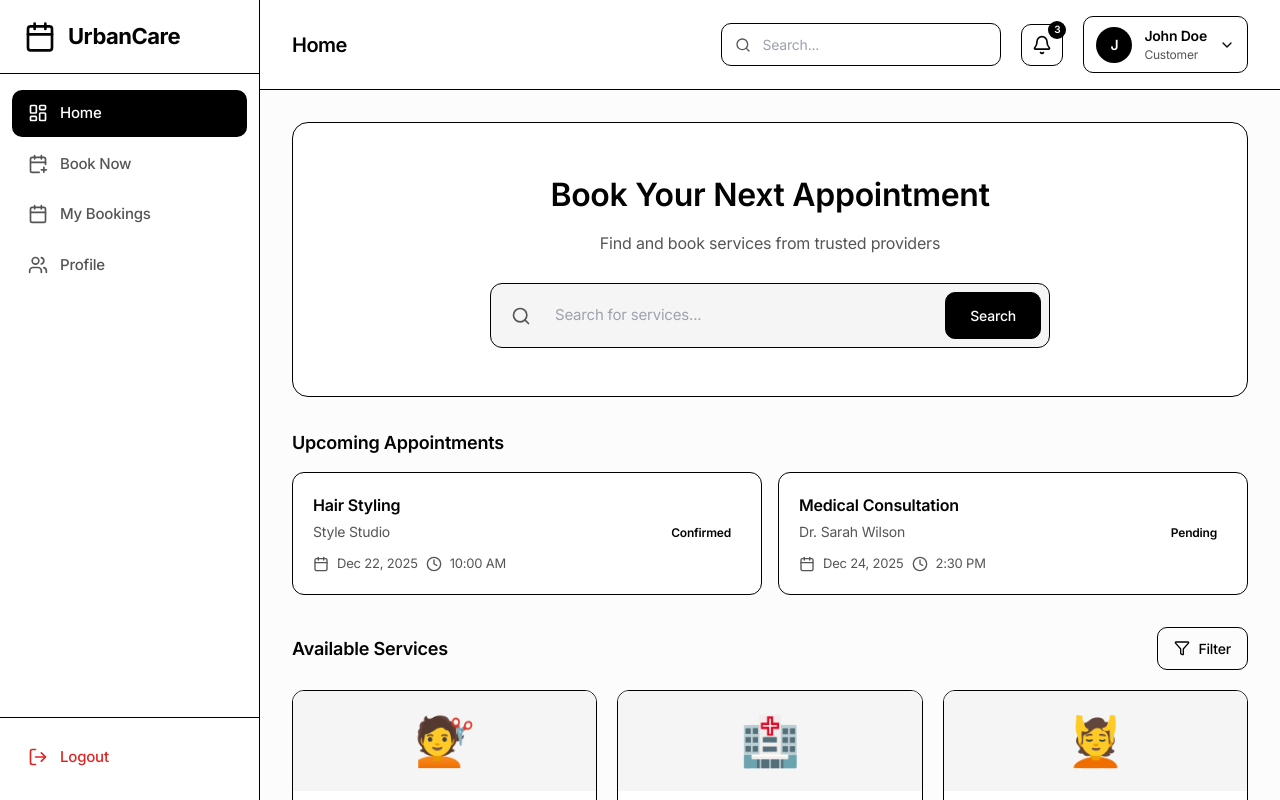
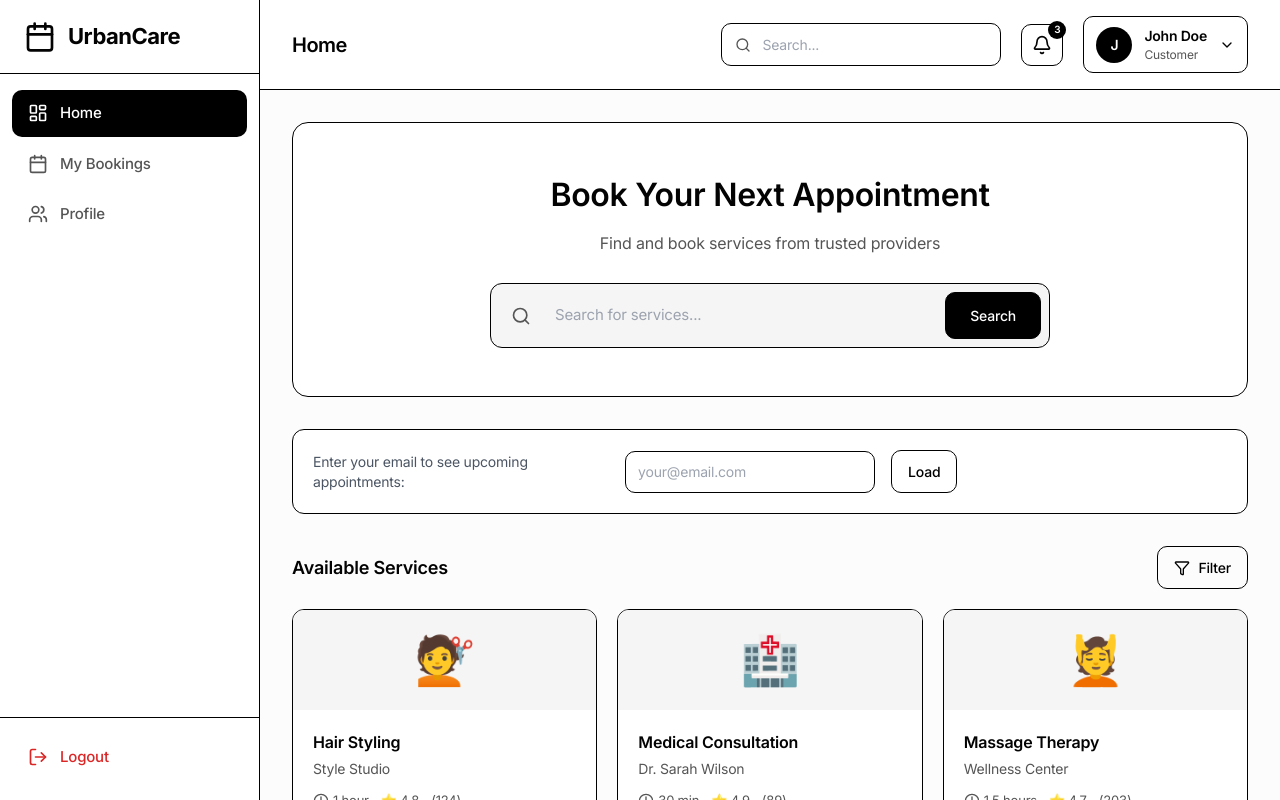
Before and after one commit to adwyte/odoo-appointment, a React (Vite) app in the folder frontend/: page /dashboard in a window 1280 px wide. Shown: the top 800 px of the page. Built offline with nearby package versions, Linux system fonts and the light colour scheme.

Commit message:
Add search feature, real upcoming bookings, remove sidebar Book Now, add GET /bookings API

```diff
--- a/frontend/src/components/layout/Sidebar.tsx
+++ b/frontend/src/components/layout/Sidebar.tsx
@@ -37,7 +37,6 @@ const organiserLinks = [
 
 const customerLinks = [
   { to: "/dashboard", icon: LayoutDashboard, label: "Home" },
-  { to: "/dashboard/book-now", icon: CalendarPlus, label: "Book Now" },
   { to: "/dashboard/my-bookings", icon: Calendar, label: "My Bookings" },
   { to: "/dashboard/profile", icon: Users, label: "Profile" },
 ];
--- a/frontend/src/pages/dashboard/CustomerDashboard.tsx
+++ b/frontend/src/pages/dashboard/CustomerDashboard.tsx
@@ -1,5 +1,7 @@
+import { useState, useEffect } from "react";
 import { Calendar, Clock, Search, Filter } from "lucide-react";
 import { useNavigate } from "react-router-dom";
+import axios from "axios";
 import Badge from "../../components/ui/Badge";
 
 const services = [
@@ -71,30 +73,84 @@ const services = [
   },
 ];
 
-const upcomingBookings = [
-  {
-    id: 1,
-    service: "Hair Styling",
-    provider: "Style Studio",
-    date: "Dec 22, 2025",
-    time: "10:00 AM",
-    status: "Confirmed",
-  },
-  {
-    id: 2,
-    service: "Medical Consultation",
-    provider: "Dr. Sarah Wilson",
-    date: "Dec 24, 2025",
-    time: "2:30 PM",
-    status: "Pending",
-  },
-];
+interface Booking {
+  id: number;
+  service_name: string;
+  start_time: string;
+  end_time: string;
+  status: string;
+}
 
 export default function CustomerDashboard() {
   const navigate = useNavigate();
+  const [searchQuery, setSearchQuery] = useState("");
+  const [filteredServices, setFilteredServices] = useState(services);
+  const [upcomingBookings, setUpcomingBookings] = useState<Booking[]>([]);
+  const [userEmail, setUserEmail] = useState("");
+  const [showEmailPrompt, setShowEmailPrompt] = useState(true);
+
+  // Load email from localStorage
+  useEffect(() => {
+    const savedEmail = localStorage.getItem("userEmail");
+    if (savedEmail) {
+      setUserEmail(savedEmail);
+      setShowEmailPrompt(false);
+      fetchUpcomingBookings(savedEmail);
+    }
+  }, []);
+
+  const fetchUpcomingBookings = async (email: string) => {
+    try {
+      const response = await axios.get<Booking[]>(`http://localhost:8000/api/bookings`, {
+        params: { customer_email: email }
+      });
+      // Filter for future bookings only
+      const now = new Date();
+      const upcoming = response.data.filter(b => new Date(b.start_time) > now);
+      setUpcomingBookings(upcoming.slice(0, 3)); // Show max 3
+    } catch (error) {
+      console.error("Error fetching bookings:", error);
+    }
+  };
+
+  const handleEmailSubmit = (e: React.FormEvent) => {
+    e.preventDefault();
+    if (userEmail) {
+      localStorage.setItem("userEmail", userEmail);
+      setShowEmailPrompt(false);
+      fetchUpcomingBookings(userEmail);
+    }
+  };
+
+  const handleSearch = () => {
+    if (!searchQuery.trim()) {
+      setFilteredServices(services);
+      return;
+    }
+    const query = searchQuery.toLowerCase();
+    const filtered = services.filter(
+      s => s.name.toLowerCase().includes(query) ||
+        s.provider.toLowerCase().includes(query)
+    );
+    setFilteredServices(filtered);
+  };
+
+  const handleSearchKeyPress = (e: React.KeyboardEvent) => {
+    if (e.key === 'Enter') {
+      handleSearch();
+    }
+  };
 
   const handleBookNow = (service: typeof services[0]) => {
     navigate(`/dashboard/book-now?serviceId=${service.id}&serviceName=${encodeURIComponent(service.name)}`);
+  };
+
+  const formatDateTime = (dateStr: string) => {
+    const date = new Date(dateStr);
+    return {
+      date: date.toLocaleDateString('en-US', { month: 'short', day: 'numeric', year: 'numeric' }),
+      time: date.toLocaleTimeString('en-US', { hour: '2-digit', minute: '2-digit' })
+    };
   };
 
   return (
@@ -105,35 +161,64 @@ export default function CustomerDashboard() {
         <p>Find and book services from trusted providers</p>
         <div className="hero-search">
           <Search className="w-5 h-5" />
-          <input type="text" placeholder="Search for services..." />
-          <button className="btn btn-primary">Search</button>
+          <input
+            type="text"
+            placeholder="Search for services..."
+            value={searchQuery}
+            onChange={(e) => setSearchQuery(e.target.value)}
+            onKeyPress={handleSearchKeyPress}
+          />
+          <button className="btn btn-primary" onClick={handleSearch}>Search</button>
         </div>
       </div>
 
+      {/* Email Prompt for Upcoming Appointments */}
+      {showEmailPrompt && (
+        <div className="upcoming-section">
+          <div className="upcoming-card" style={{ padding: '20px' }}>
+            <form onSubmit={handleEmailSubmit} className="flex gap-4 items-center">
+              <span className="text-sm text-gray-600">Enter your email to see upcoming appointments:</span>
+              <input
+                type="email"
+                value={userEmail}
+                onChange={(e) => setUserEmail(e.target.value)}
+                placeholder="your@email.com"
+                className="input"
+                style={{ maxWidth: '250px', marginBottom: 0 }}
+                required
+              />
+              <button type="submit" className="btn btn-outline">Load</button>
+            </form>
+          </div>
+        </div>
+      )}
+
       {/* Upcoming Appointments */}
-      {upcomingBookings.length > 0 && (
+      {!showEmailPrompt && upcomingBookings.length > 0 && (
         <div className="upcoming-section">
           <h3>Upcoming Appointments</h3>
           <div className="upcoming-grid">
-            {upcomingBookings.map((booking) => (
+            {upcomingBookings.map((booking) => {
+              const { date, time } = formatDateTime(booking.start_time);
+              return (
                 <div key={booking.id} className="upcoming-card">
                   <div className="upcoming-info">
-                  <span className="upcoming-service">{booking.service}</span>
-                  <span className="upcoming-provider">{booking.provider}</span>
+                    <span className="upcoming-service">{booking.service_name}</span>
                     <div className="upcoming-datetime">
                       <Calendar className="w-4 h-4" />
-                    <span>{booking.date}</span>
+                      <span>{date}</span>
                       <Clock className="w-4 h-4" />
-                    <span>{booking.time}</span>
+                      <span>{time}</span>
                     </div>
                   </div>
                   <Badge
-                  variant={booking.status === "Confirmed" ? "success" : "warning"}
+                    variant={booking.status === "confirmed" ? "success" : "warning"}
                   >
-                  {booking.status}
+                    {booking.status.charAt(0).toUpperCase() + booking.status.slice(1)}
                   </Badge>
                 </div>
-            ))}
+              );
+            })}
           </div>
         </div>
       )}
@@ -141,14 +226,19 @@ export default function CustomerDashboard() {
       {/* Available Services */}
       <div className="services-section">
         <div className="section-header">
-          <h3>Available Services</h3>
-          <button className="btn btn-outline">
+          <h3>Available Services {searchQuery && `(${filteredServices.length} results)`}</h3>
+          <button className="btn btn-outline" onClick={() => { setSearchQuery(""); setFilteredServices(services); }}>
             <Filter className="w-4 h-4" />
-            Filter
+            {searchQuery ? "Clear" : "Filter"}
           </button>
         </div>
         <div className="services-grid">
-          {services.map((service) => (
+          {filteredServices.length === 0 ? (
+            <div className="p-8 text-center col-span-3">
+              <p className="text-gray-500">No services found matching "{searchQuery}"</p>
+            </div>
+          ) : (
+            filteredServices.map((service) => (
               <div
                 key={service.id}
                 className={`service-card ${!service.available ? "unavailable" : ""}`}
@@ -177,7 +267,8 @@ export default function CustomerDashboard() {
                   </div>
                 </div>
               </div>
-          ))}
+            ))
+          )}
         </div>
       </div>
     </div>
```
Also changed, not shown: 1 other file (tests, documents, lock files or other folders). Lines whose indentation alone changed are shown as unchanged.
